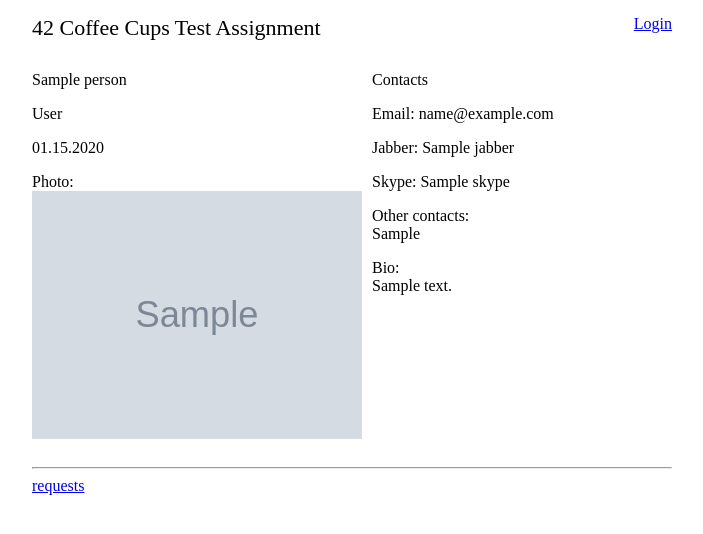
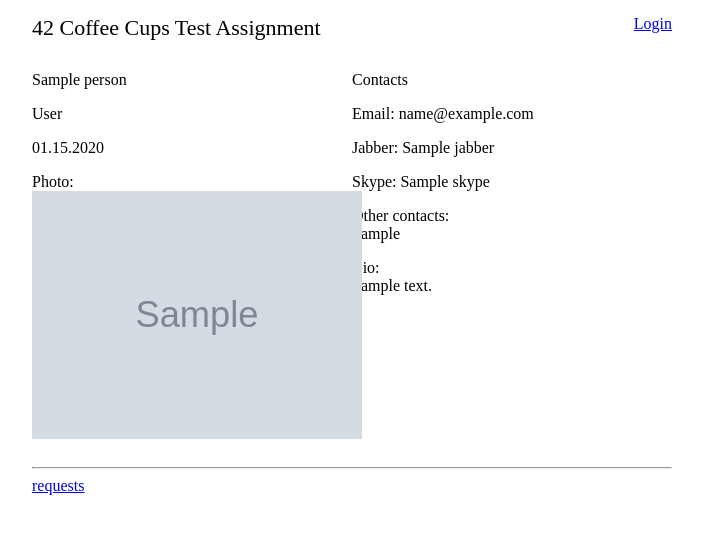
Before and after one commit to kleschenko/django-test2, a Django app: template apps/contacts/templates/contacts/home.html in a window 1280 px wide. Shown: the top 534 px of the page, without its empty margins (288-991 px from the left). Run offline with Django 3.2, Linux system fonts and the light colour scheme; the template is opened without the code that fills it: most values are stand-ins (such as "Sample title", 1, 10 or a date in 2020); grey boxes marked "Sample" are stand-in pictures.

Commit message:
ticket:6 fixed max-width for columns and configured datepicker

```diff
--- a/apps/contacts/static/contacts/css/style.css
+++ b/apps/contacts/static/contacts/css/style.css
@@ -1,6 +1,6 @@
 label { width: 90px; text-align:right; display:inline-block; }
-.contacts { float:right; width:300px; margin:0px; }
-.info { float:left; }
+.contacts { float:right; width:50%; margin:0px; }
+.info { float:left; max-width:50%; }
 .error {
     color:#a00;
     position: relative;
--- a/apps/contacts/static/contacts/js/datepicker.js
+++ b/apps/contacts/static/contacts/js/datepicker.js
@@ -1,3 +1,3 @@
 $(document).ready(function () {
-    $('.datepicker').datepicker({dateFormat: 'yy-mm-dd'});
+    $('.datepicker').datepicker({dateFormat: 'yy-mm-dd', changeMonth: true, changeYear: true, yearRange: "1960:2000"});
 });
```
